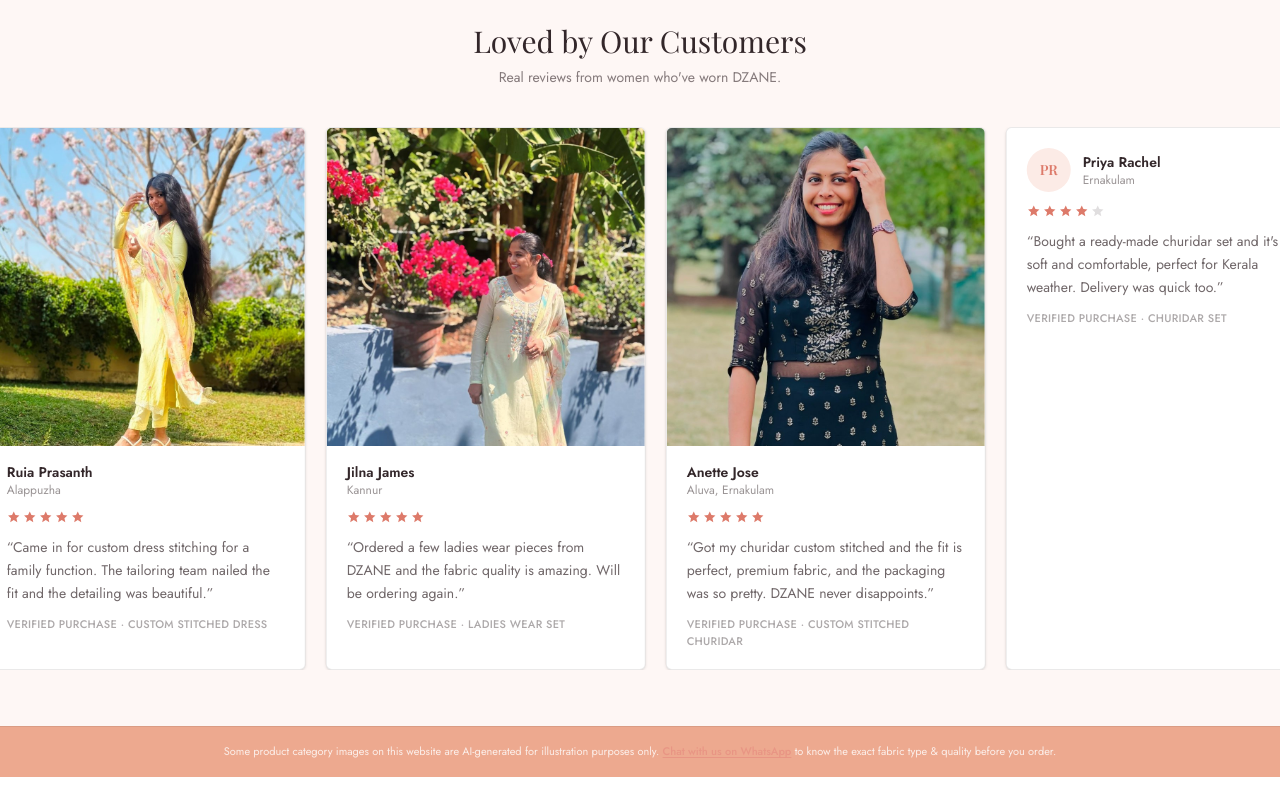
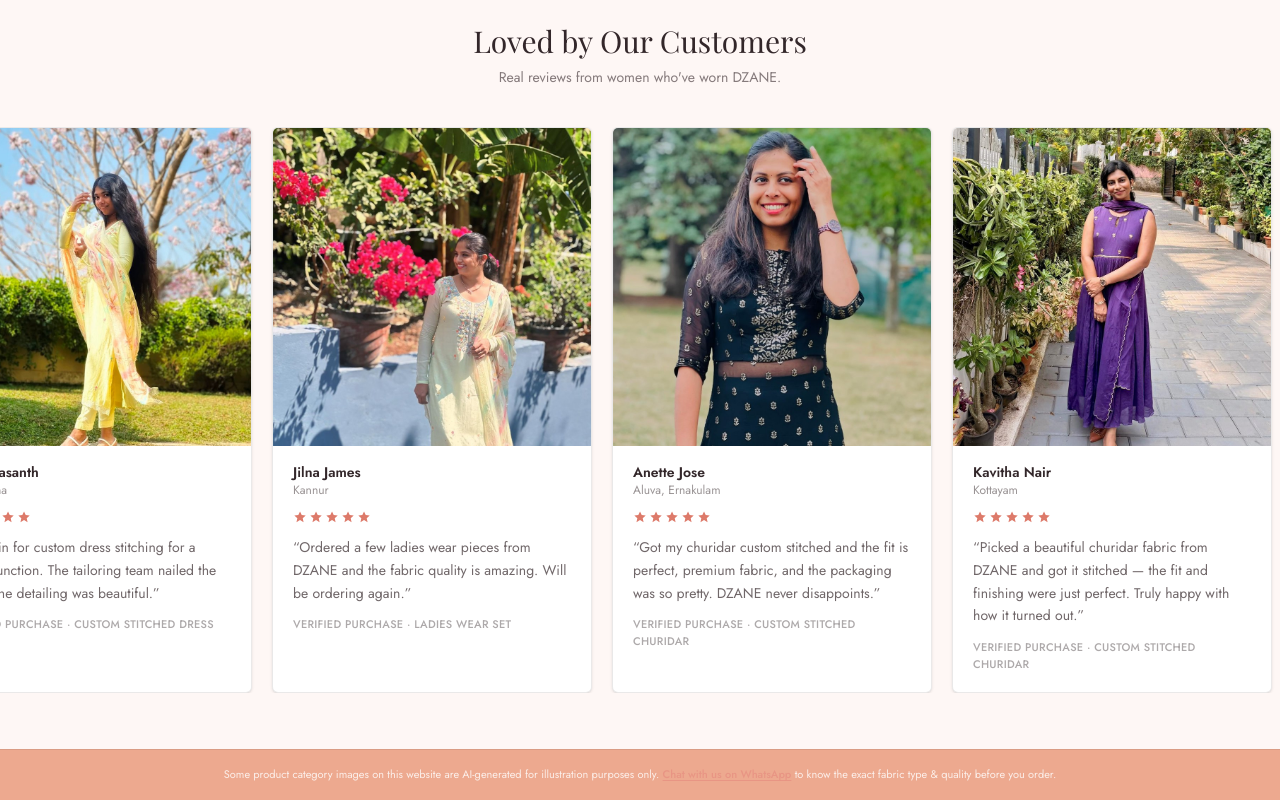
Before and after one commit to peakpoint2037/Dzane, a Next.js app: page / in a window 1280 px wide. Shown: the part 3518-4318 px from the top of the page. Before the commit the page ends 4295 px from the top, so only its background shows below. Built offline with nearby package versions, Linux system fonts and the light colour scheme; a web font is replaced by a local one.

Commit message:
Add Kavitha Nair's review with photo

```diff
--- a/src/data/reviews.ts
+++ b/src/data/reviews.ts
@@ -61,6 +61,15 @@ export const reviews: Review[] = [
       "Purchased a churidar and a couple of other ladies wear pieces. Customer support helped me pick the right size and the quality is excellent.",
   },
   {
+    name: "Kavitha Nair",
+    location: "Kottayam",
+    rating: 5,
+    product: "Custom Stitched Churidar",
+    comment:
+      "Picked a beautiful churidar fabric from DZANE and got it stitched — the fit and finishing were just perfect. Truly happy with how it turned out.",
+    photo: "/images/review-kavitha-nair.jpg",
+  },
+  {
     name: "Gladly Eldho",
     location: "Kothamangalam",
     rating: 5,
```
Also changed, not shown: public/images/review-kavitha-nair.jpg (added).
